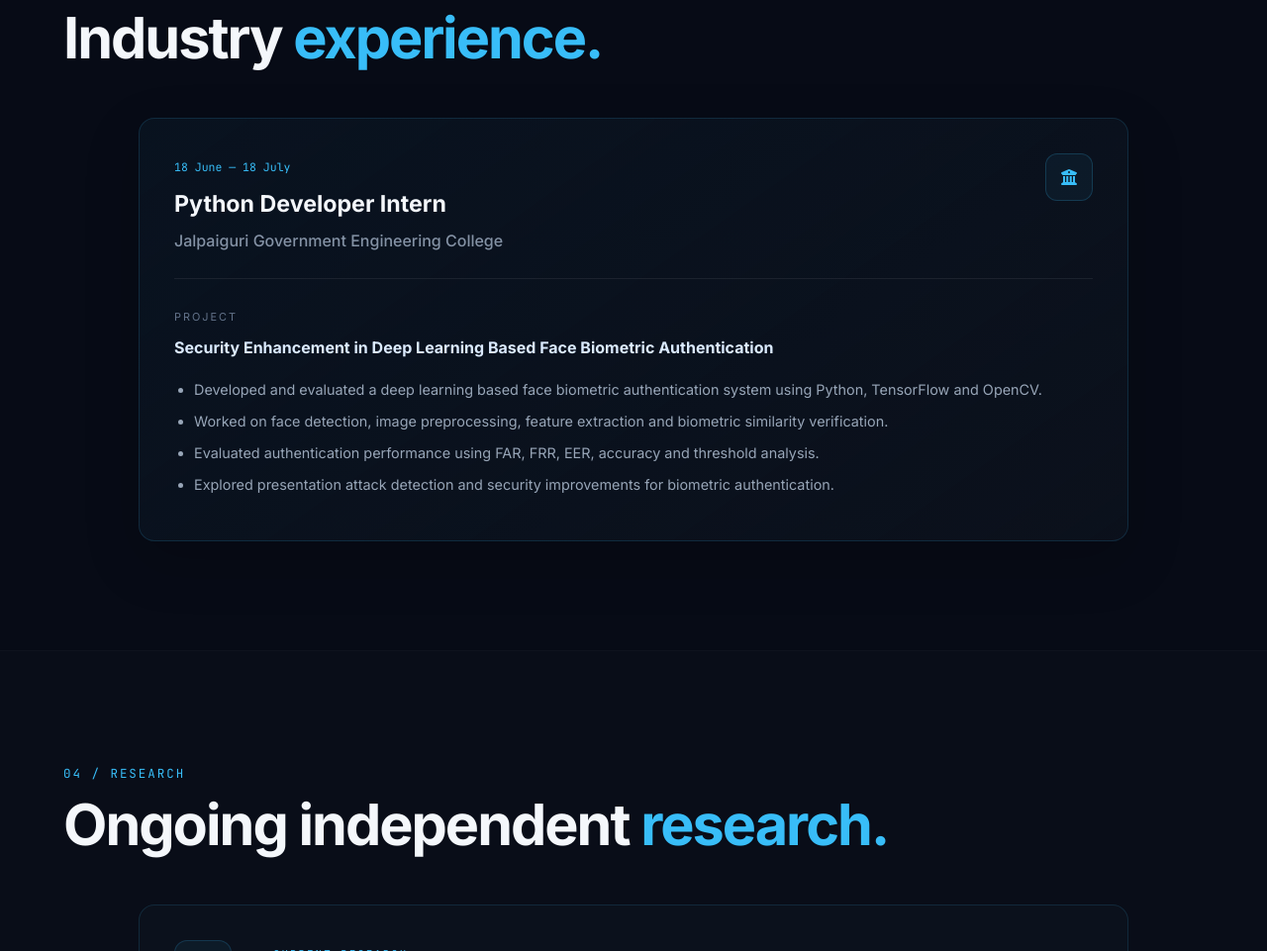
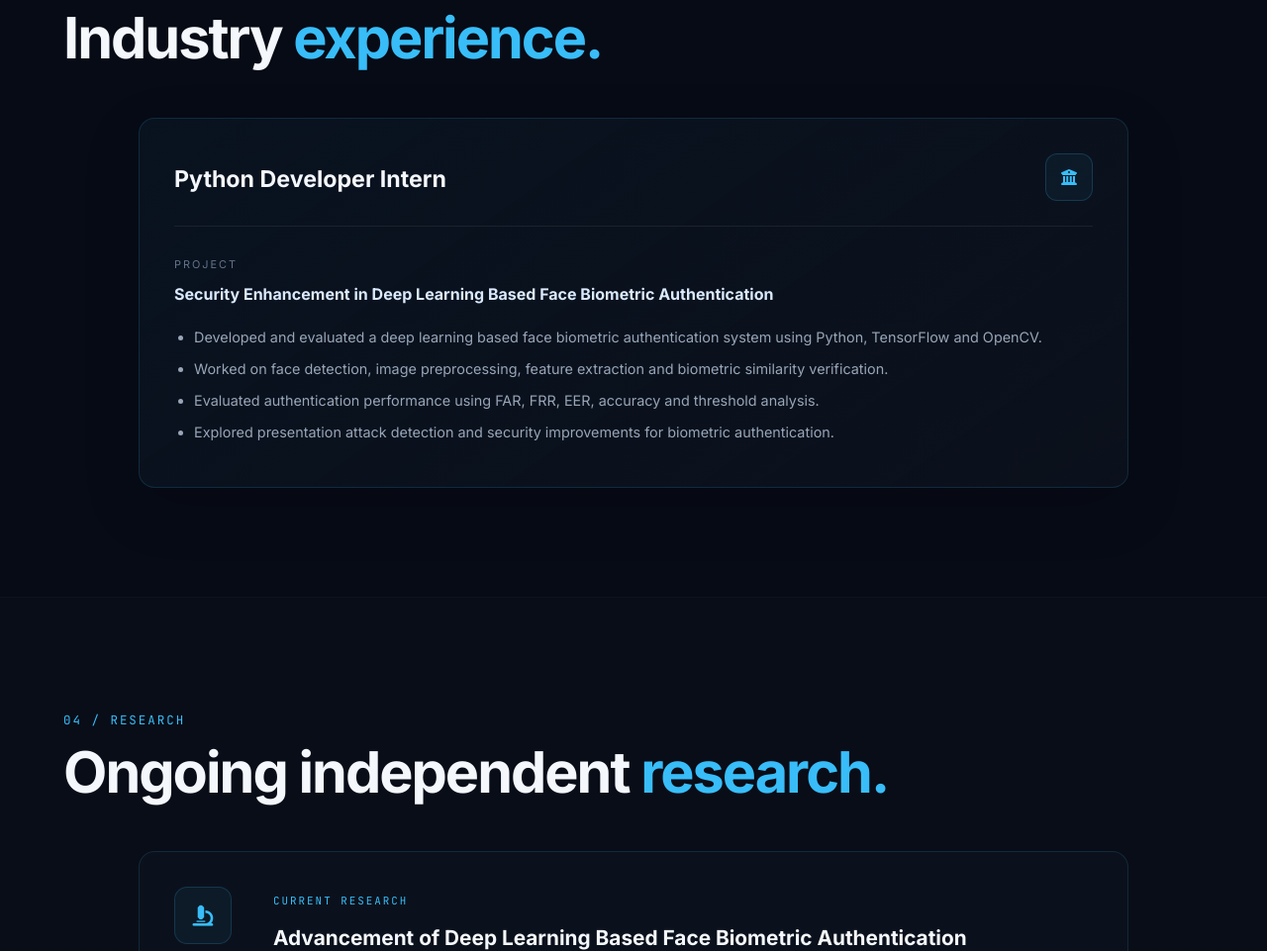
Before and after one commit to SwetaKumari7/portfolio, a website: page index.html in a window 1280 px wide. Shown: the part 2534-3495 px from the top of the page at 99% size. Drawn offline with Linux system fonts and the light colour scheme.

Commit message:
PORTFOLIO

```diff
--- a/index.html
+++ b/index.html
@@ -1121,17 +1121,13 @@
 
             <div>
 
-                <span class="experience-date">
-                    18 June — 18 July
-                </span>
+
 
                 <h3>
                     Python Developer Intern
                 </h3>
 
-                <h4>
-                    Jalpaiguri Government Engineering College
-                </h4>
+
 
             </div>
 
```
